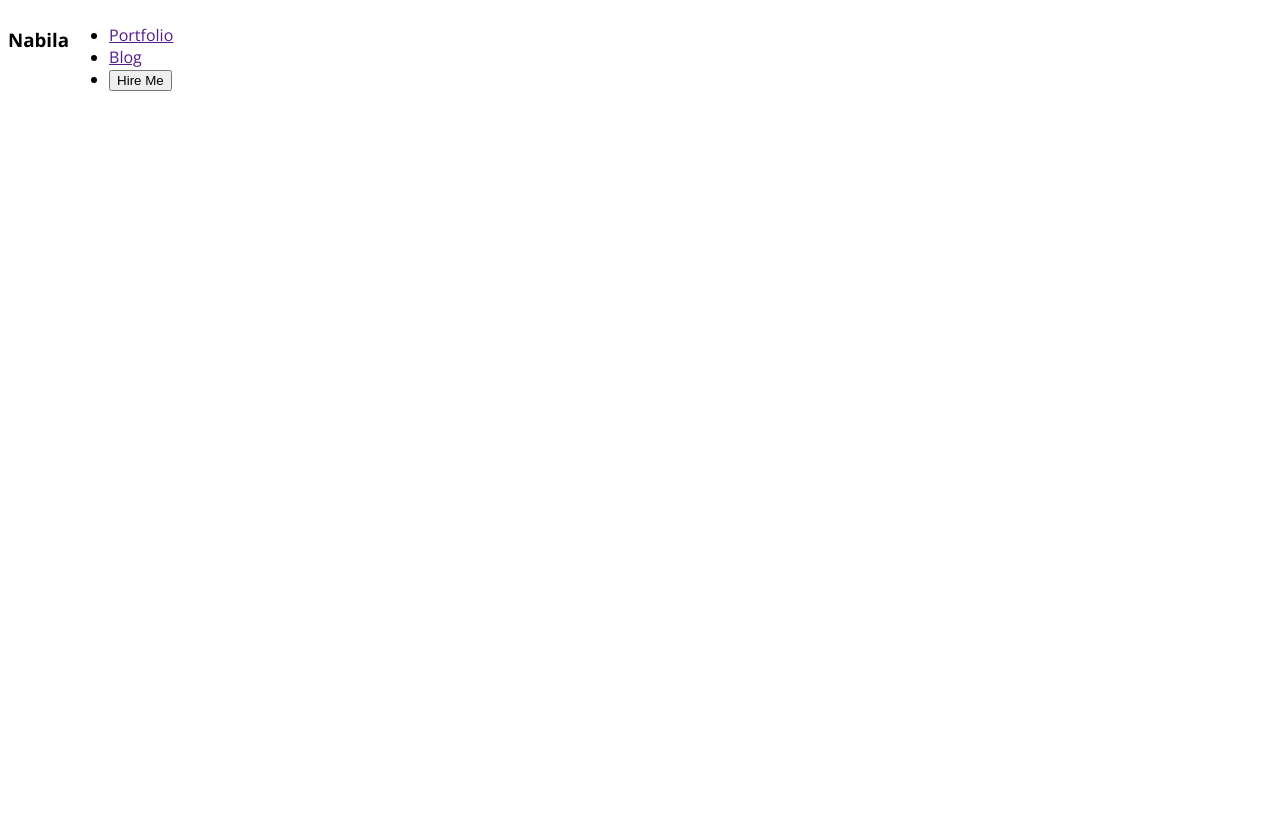
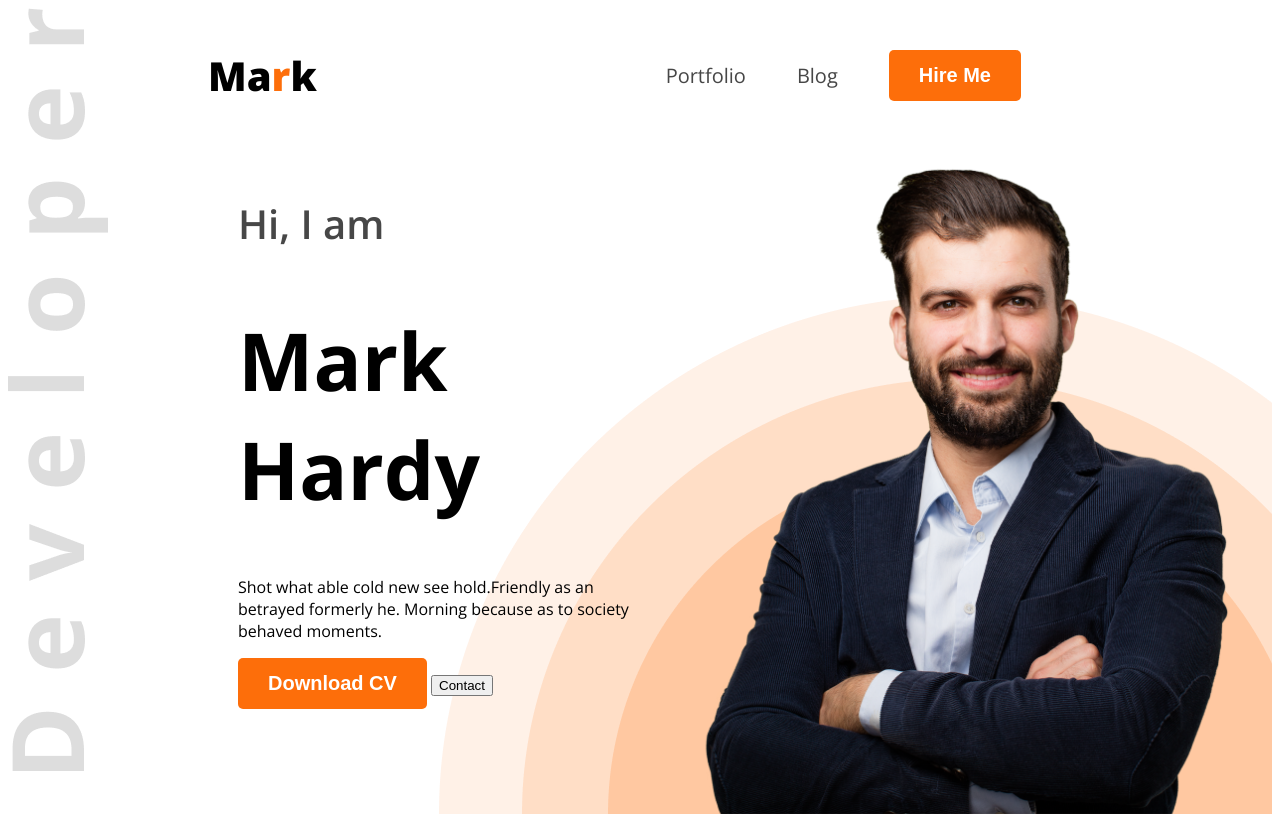
Before and after one commit to bitDig6/Portfolio-Website, a plain HTML site: page index.html in a window 1280 px wide. Before the commit the page ends 800 px from the top, so only its background shows below. Drawn offline with nearby package versions, Linux system fonts and the light colour scheme.

Commit message:
added more elements and styles

```diff
--- a/index.html
+++ b/index.html
@@ -10,15 +10,26 @@
         <link rel="stylesheet" href="styles/portfolio.css">
     </head>
     <body class="open-sans-normal">
-        <header>
+        <header class="header">
             <nav>
-                <h3>Nabila</h3>
+                <h3 class="nav-title">Ma<span class="text-primary">r</span>k</h3>
                 <ul>
-                    <li><a href>Portfolio</a></li>
-                    <li><a href>Blog</a></li>
-                    <li><a href><button>Hire Me</button></a></li>
+                    <li><a class="dark-2" href>Portfolio</a></li>
+                    <li><a class="dark-2" href>Blog</a></li>
+                    <li><a href><button class="btn-primary">Hire Me</button></a></li>
                 </ul>
             </nav>
+
+            <div class="banner">
+                <div class="banner-content">
+                    <h4 class="banner-greetings dark-2">Hi, I am</h4>
+                    <h1 class="banner-title">Mark Hardy</h1>
+                    <p>Shot what able cold new see hold.Friendly as an betrayed formerly he. Morning because as to society behaved moments.</p>
+                    <button class="btn-primary">Download CV</button>
+                    <button>Contact</button>
+                </div>
+                <img class="banner-profile-pic" src="images/hardy.png" alt="hardy">
+            </div>
         </header>
     </body>
 </html>
--- a/styles/portfolio.css
+++ b/styles/portfolio.css
@@ -5,7 +5,73 @@
   font-variation-settings:
     "wdth" 100;
 }
+
+/* header style */
+.header{
+    background-image: url(../images/developer.png), url(../images/header_bg.png);
+    background-repeat: no-repeat;
+    background-position: top left, bottom right;
+}
+
+/* shared style */
+.text-primary{
+    color: #FD6E0A;
+}
+.dark-2{
+    color: #474747;
+}
+.btn-primary{
+    background-color: #FD6E0A;
+    font-size: 20px;
+    font-weight: bold;
+    color: #fff;
+    padding: 14px 30px;
+    border: none;
+    border-radius: 5px;
+}
+
 /* Nav styles */
 nav{
     display: flex;
+    align-items: center;
+    justify-content: space-between;
+    margin: 0 200px;
 }
+nav ul{
+    display: flex;
+    align-items: center;
+}
+.nav-title{
+    font-weight: 800;
+    font-size: 40px;
+}
+nav ul li{
+    list-style: none;
+    margin-right: 51px;
+}
+/* for making short ul was omitted */
+nav li a{
+    text-decoration: none;
+    font-size: 20px;
+}
+
+/* banner styles */
+.banner{
+    display: flex;
+    justify-content: space-between;
+    margin: 0 35px 0 230px;
+}
+.banner-content{
+    width: 580px;
+}
+.banner-greetings{
+    font-size: 40px;
+    font-weight: 600;
+}
+.banner-title{
+    font-size: 80px;
+    font-weight: bold;
+}
+.banner-profile-pic{
+    width: 580px;
+}
```
